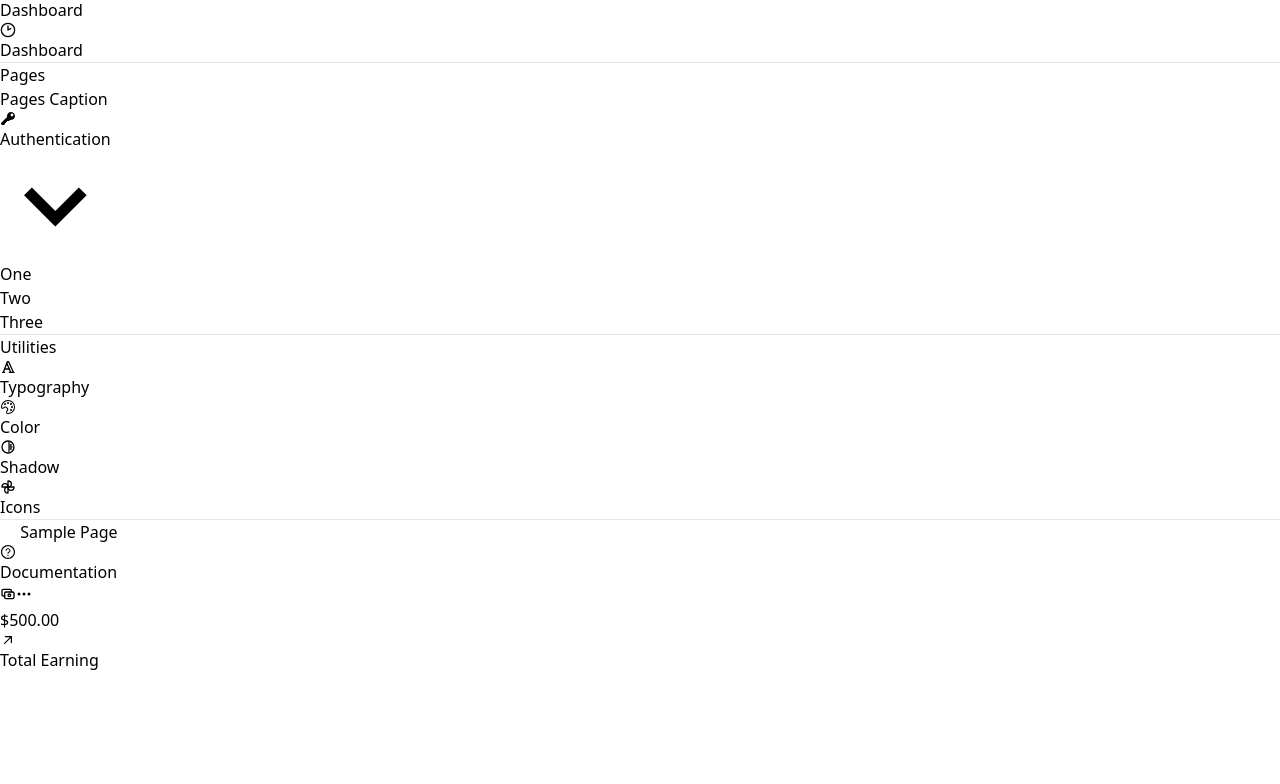
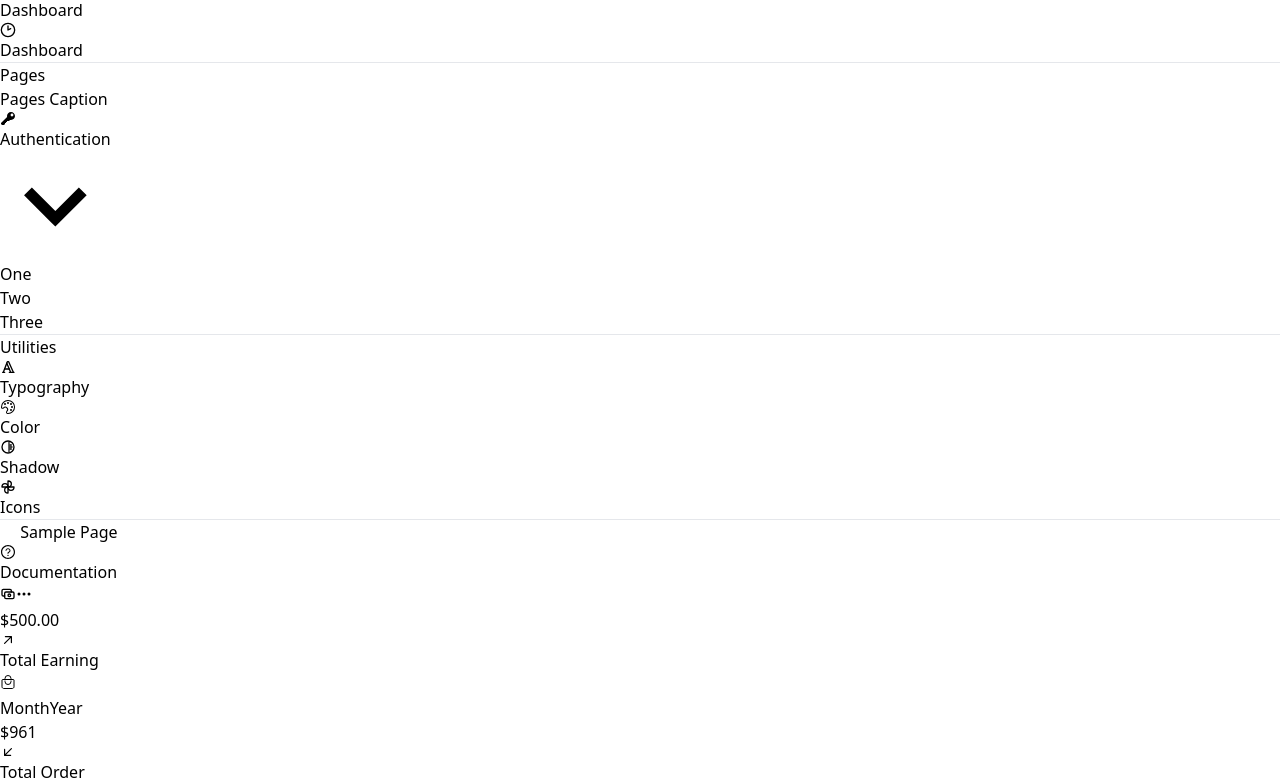
Before and after one commit to Juxnjo/dashboard, a React (Vite) app: page /dashboard in a window 1280 px wide. Shown: the part 634-1418 px from the top of the page. Before the commit the page ends 1306 px from the top, so only its background shows below. Built offline with nearby package versions, Linux system fonts and the light colour scheme; some icons are missing.

Commit message:
cardsLg OK. go to ReCharts

```diff
--- a/src/components/Card/CardLgComponent.jsx
+++ b/src/components/Card/CardLgComponent.jsx
@@ -1,14 +1,16 @@
 import { HiMiniArrowUpRight, HiMiniArrowDownLeft } from "react-icons/hi2";
 import { TbCash } from "react-icons/tb";
 import { BsThreeDots } from "react-icons/bs";
+import { IoBagHandleOutline } from "react-icons/io5";
 
 export const CardLgComponent = () =>
 {
     return (
-        <div className="bg-purple-700 w-1/3 rounded-2xl  text-white" >
-            <div className="flex justify-between p-6 text-3xl ">
+        <div className="flex ">
+            <div className="bg-purple-700 w-1/3 rounded-2xl text-white mr-10" >
+                <div className="flex justify-between p-6 text-2xl ">
                     <button className="bg-purple-900 rounded-lg  p-2"><TbCash /></button>
-                <button className="bg-purple-500 rounded-lg  p-2"><BsThreeDots/></button>
+                    <button className="bg-purple-500 rounded-lg  p-2"><BsThreeDots /></button>
                 </div>
 
                 <div className="p-6 pt-10">
@@ -25,5 +27,30 @@ export const CardLgComponent = () =>
                 </div>
 
             </div>
+            <div className="bg-blue-500 w-1/3 rounded-2xl  text-white" >
+                <div className="flex justify-between p-6 ">
+                    <button className="bg-blue-900  text-2xl rounded-lg  p-2"><IoBagHandleOutline /></button>
+                    <div>
+                        <button className="bg-blue-500  text-xs p-2">Month</button>
+                        <button className="bg-blue-300 hover:bg-blue-500 rounded-lg text-xs p-2">Year</button>
+                    </div>
+                </div>
+
+                <div className="p-6 pt-10">
+
+                    <div className="flex items-center ">
+
+                        <span className="text-2xl font-semibold pr-2"> $961</span>
+                        <span className="bg-blue-400 rounded-full text-xl "><HiMiniArrowDownLeft /></span>
+
+                    </div>
+                    <div className="flex items-center ">
+                        <p className="text-sm text-slate-300 font-medium ">Total Order</p>
+                    </div>
+                </div>
+
+            </div>
+        </div>
+
     )
 }
```
Lines whose indentation alone changed are shown as unchanged.
